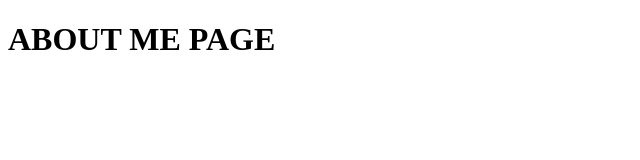
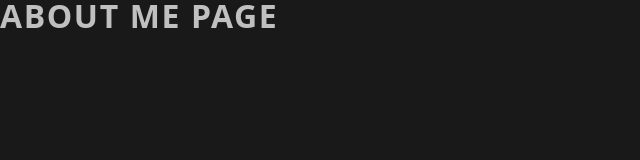
Before and after one commit to Irond76/dale-site, a plain HTML site: page about.html in a window 1280 px wide. Shown: the whole page, without its empty margins (0-640 px from the left). Drawn offline with Linux system fonts and the light colour scheme.

Commit message:
added global styles to all certificate pages

```diff
--- a/about.html
+++ b/about.html
@@ -20,6 +20,7 @@
       rel="stylesheet"
       href="https://cdnjs.cloudflare.com/ajax/libs/font-awesome/6.2.0/css/all.min.css"
     />
+    <link rel="stylesheet" href="./certificates.css" />
     <title>Dale Bendixen || ABOUT ME</title>
   </head>
   <body>
--- /dev/null
+++ b/certificates.css
@@ -0,0 +1,26 @@
+/* GLOBAL RESET */
+* {
+    margin: 0;
+    padding: 0;
+    box-sizing: border-box;
+}
+
+/* ================== GLOBAL VARIABLES ==========================================*/
+:root {
+    --mainBodyColor: #191919;
+    --mainTextColor: #c0c0c0;
+    --mainGreyColor: #505559;
+    --mainLetterSpacing: 0.1rem;
+    --mainLineHeight: 2.0em;
+    --mainTransition: all 0.3s ease-in-out;
+    --mainBoxShadow: 3px 3px 5px rgba(0,0,0,0.8);
+    --mainBorderRadius: 1rem;
+}
+/*  ==================== GLOBAL BODY STYLES  =====================================*/
+body {
+    background: var(--mainBodyColor);
+    color: var(--mainTextColor);
+    letter-spacing: var(--mainLetterSpacing);
+    line-height: var(--mainLineHeight);
+    font-family: system-ui, -apple-system, BlinkMacSystemFont, 'Segoe UI', Roboto, Oxygen, Ubuntu, Cantarell, 'Open Sans', 'Helvetica Neue', sans-serif;
+}
```
Also changed, not shown: bootstrap.html (+1 -0 lines), css.html (+1 -0 lines), database.html (+1 -0 lines), html.html (+1 -0 lines), javascript.html (+1 -0 lines), python.html (+1 -0 lines), react.html (+1 -0 lines).
